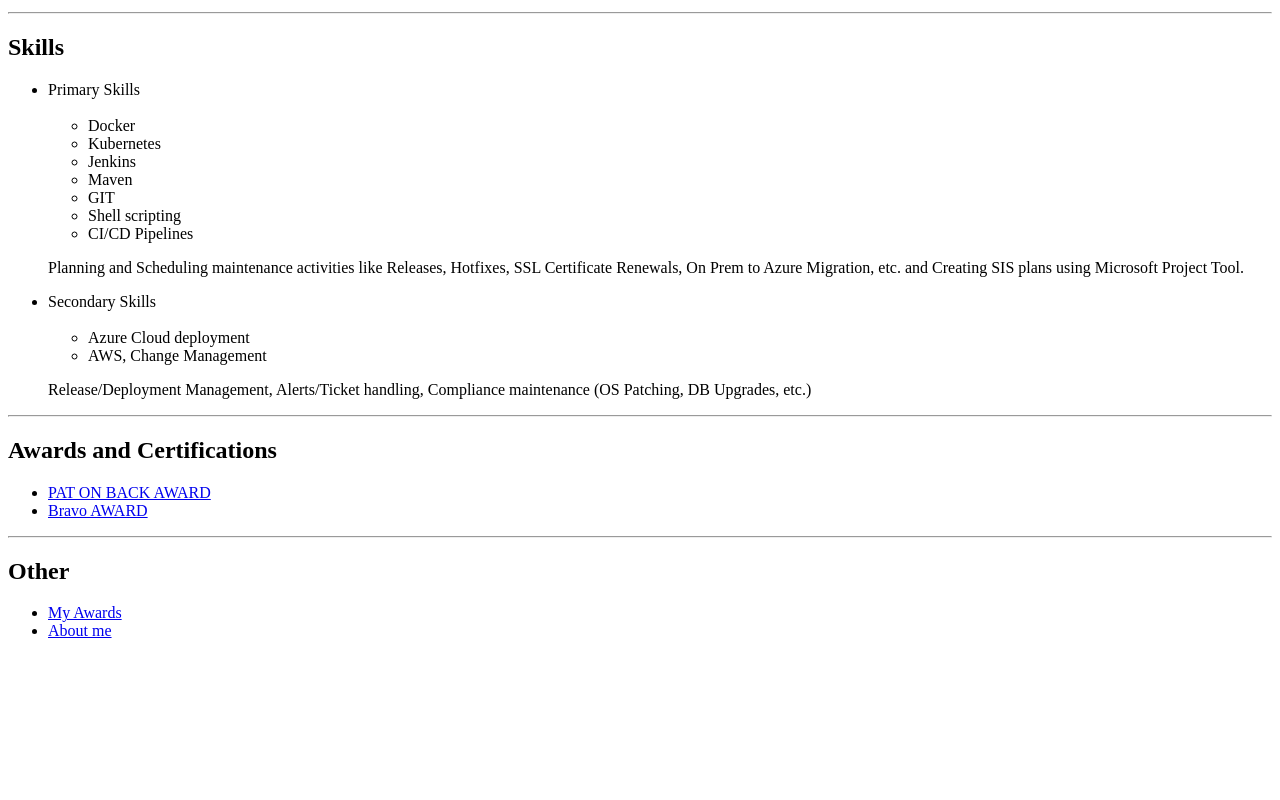
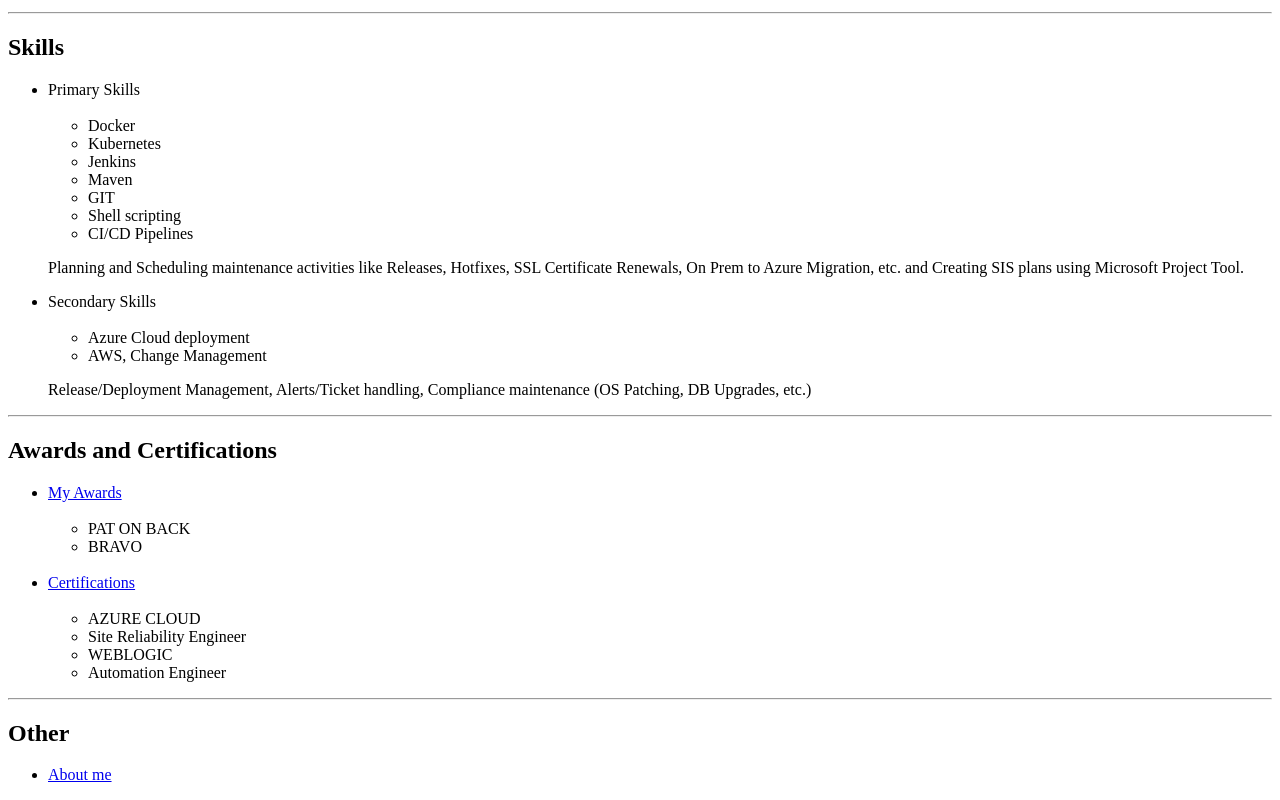
Before and after one commit to shsadikhussain/Resume, a plain HTML site: page index.html in a window 1280 px wide. Shown: the part 787-1587 px from the top of the page. Before the commit the page ends 1443 px from the top, so only its background shows below. Drawn offline with Linux system fonts and the light colour scheme.

Commit message:
updated index

```diff
--- a/index.html
+++ b/index.html
@@ -53,7 +53,7 @@
     <h2>Skills</h2>
     <ul>
         <li>Primary Skills</li>
-            <br>
+        <br>
             <ul>
                 <li>Docker</li>
                 <li>Kubernetes</li>
@@ -85,18 +85,27 @@
     <hr />
     <h2>Awards and Certifications</h2>
     <ul>
-        <li><a href="./Public/awards.html">PAT ON BACK AWARD</a></li>
-        <li><a href="./Public/awards.html">Bravo AWARD</a></li>
+        <li><a href="./Public/awards.html">My Awards</a></li>
+        <br>
+        <ul>
+            <li>PAT ON BACK</li>
+            <li>BRAVO</li>
+        </ul>
+        <br>
+        <li><a href="./Public/Certifications.html">Certifications</a></li>
+        <br>
+        <ul>
+            <li>AZURE CLOUD</li>
+            <li>Site Reliability Engineer</li>
+            <li>WEBLOGIC</li>
+            <li>Automation Engineer</li>
+        </ul>
     </ul>
     <hr />
     <h2>Other</h2>
     <ul>
-        <li><a href="./Public/awards.html">My Awards</a></li>
         <li><a href="./Public/about.html">About me</a></li>
     </ul>
 
-
-
-
 </body>
 </html>
```
